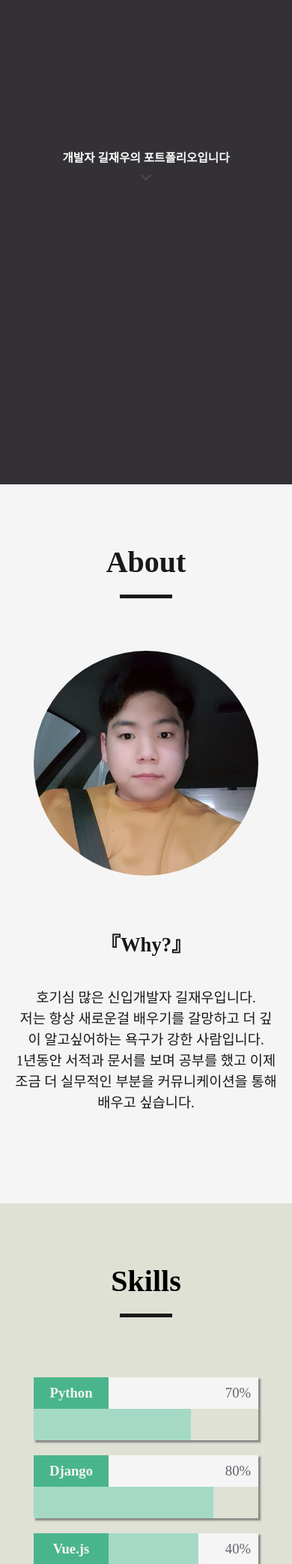
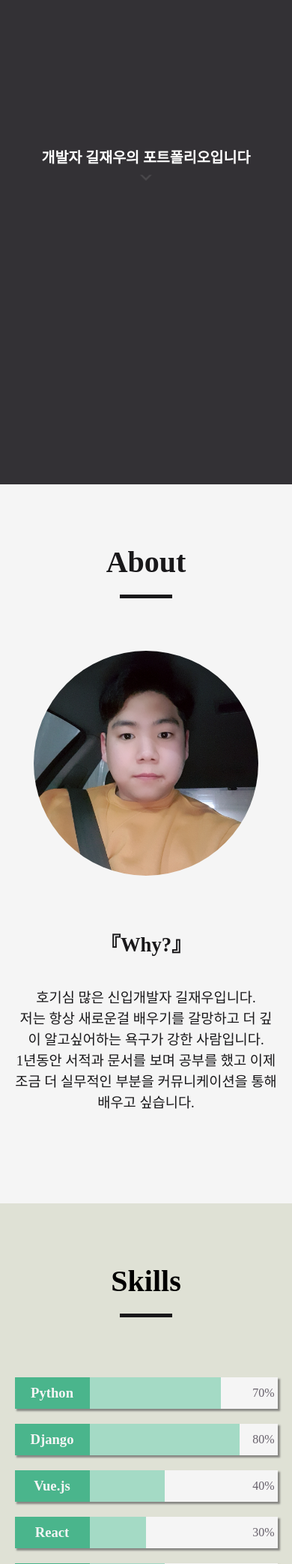
Before and after one commit to wodn5515/portfolio-kiljaewoo, a Django app: page / in a window 390 px wide. Shown: the part 198-2284 px from the top of the page at 75% size. Run offline with Django 3.2, Linux system fonts and the light colour scheme; some libraries are stand-ins or nearby versions.

Commit message:
Update : CSS
Add responsible css
change a couple of css

```diff
--- a/portfolio-backend/static/css/style.css
+++ b/portfolio-backend/static/css/style.css
@@ -21,6 +21,14 @@
   border-bottom-color: #22cdd5;
   opacity: 1;
   top: 0;
+}
+
+#nav .box {
+  position: relative;
+}
+
+#nav .box i {
+  display: none;
 }
 
 #nav ul {
@@ -85,6 +93,7 @@
 #home .down-arrow path {
   animation: downarrow 1s infinite;
 }
+
 /*  ABOUT  */
 
 #about {
@@ -124,7 +133,7 @@
 }
 
 #skill .skill-wrap .skill {
-  min-width: 300px;
+  min-width: 280px;
   width: 70%;
   margin: 10px 0;
   box-shadow: 2px 2px 2px 0.5px rgba(51, 49, 53, 0.5);
@@ -147,10 +156,15 @@
   font-weight: bold;
 }
 
+#skill .skill-wrap .skill .bar .fill-wrap {
+  width: calc(100% - 100px);
+  float: left;
+  height: 100%;
+}
+
 #skill .skill-wrap .skill .bar .fill {
   background-color: #a4dac5;
   height: 100%;
-  float: left;
 }
 
 #skill .skill-wrap .skill .bar .fill .level {
@@ -158,7 +172,7 @@
   font-weight: bold;
   font-size: 14pt;
   padding: 10px;
-  color: #333135;
+  color: #67616b;
   opacity: 0;
   transition: opacity 0.2s ease;
 }
@@ -168,8 +182,8 @@
   position: absolute;
   right: 0;
   top: 0;
-  font-size: 14pt;
-  padding: 10px;
+  font-size: 12pt;
+  padding: 12px;
 }
 
 #skill .skill-wrap .skill .bar:hover .fill .level {
@@ -213,3 +227,71 @@ footer {
     opacity: 0;
   }
 }
+
+/*  반응형  */
+@media screen and (max-width: 600px) {
+  #nav .box i {
+    display: block;
+    position: absolute;
+    top: 0px;
+    right: 0px;
+    font-size: 45px;
+    padding: 18px;
+  }
+
+  #nav ul {
+    float: none;
+    width: 100%;
+    z-index: 1;
+    overflow-y: hidden;
+    position: absolute;
+    top: 84px;
+    left: 0;
+    height: 0;
+    transition: height 0.2s ease-in;
+  }
+
+  #nav ul.visible {
+    height: 200px;
+    border-bottom: 2px solid #22cdd5;
+  }
+
+  #nav li {
+    background-color: #58565d;
+    font-weight: bold;
+    float: none;
+    width: 100%;
+    height: 30px;
+    font-size: 20px;
+    padding: 5px 0;
+    line-height: 30px;
+    cursor: pointer;
+    transition: padding 0.2s ease-in, color 0.2s ease-in;
+  }
+  #nav li:hover {
+    padding: 5px 0;
+    color: #22cdd5;
+  }
+
+  /*  HOME  */
+
+  #home .box .text {
+    font-size: 5vw;
+  }
+
+  /*  ABOUT  */
+
+  /*  SKILL  */
+
+  #skill .skill-wrap .skill {
+    width: 90%;
+  }
+
+  #skill .skill-wrap .skill .bar .percent {
+    padding: 12px 4px;
+  }
+
+  /*  PROJECT  */
+
+  /*  CONTACT  */
+}
```
